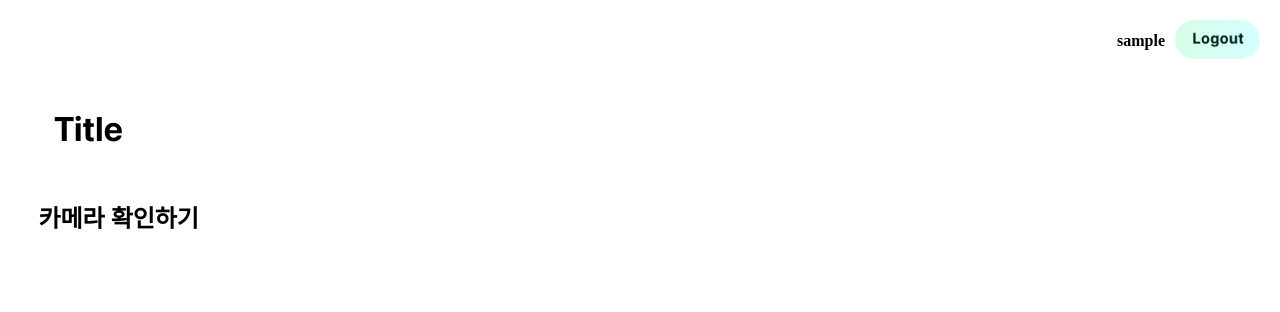
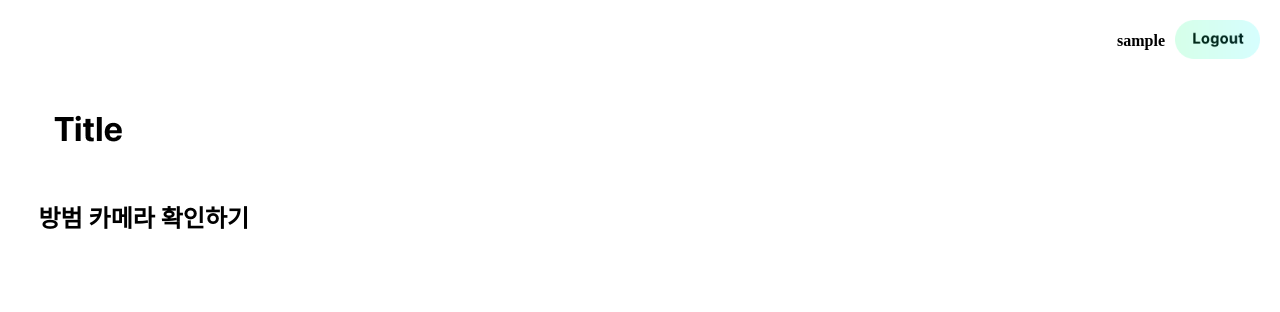
Before and after one commit to isliese/Detecting-Stranger, a Flask app: page /Cam1 in a window 1280 px wide. Shown: the top 312 px of the page. Run offline with Flask 3, Linux system fonts and the light colour scheme; the visitor is signed in with stand-in values (Sample User, id 1); parts of the project's set-up code (start-up, migrations or seed data) failed here and were passed over.

Commit message:
Update Cam1.html

```diff
--- a/Stranger-Detector/templates/Cam1.html
+++ b/Stranger-Detector/templates/Cam1.html
@@ -100,7 +100,7 @@
 
     <!-- 카메라 확인하기 텍스트 -->
     <div id="check_camera">
-        <h2>카메라 확인하기</h2>
+        <h2>방범 카메라 확인하기</h2>
     </div>
 
     <!-- 웹캠 비디오 스트림 -->
```
